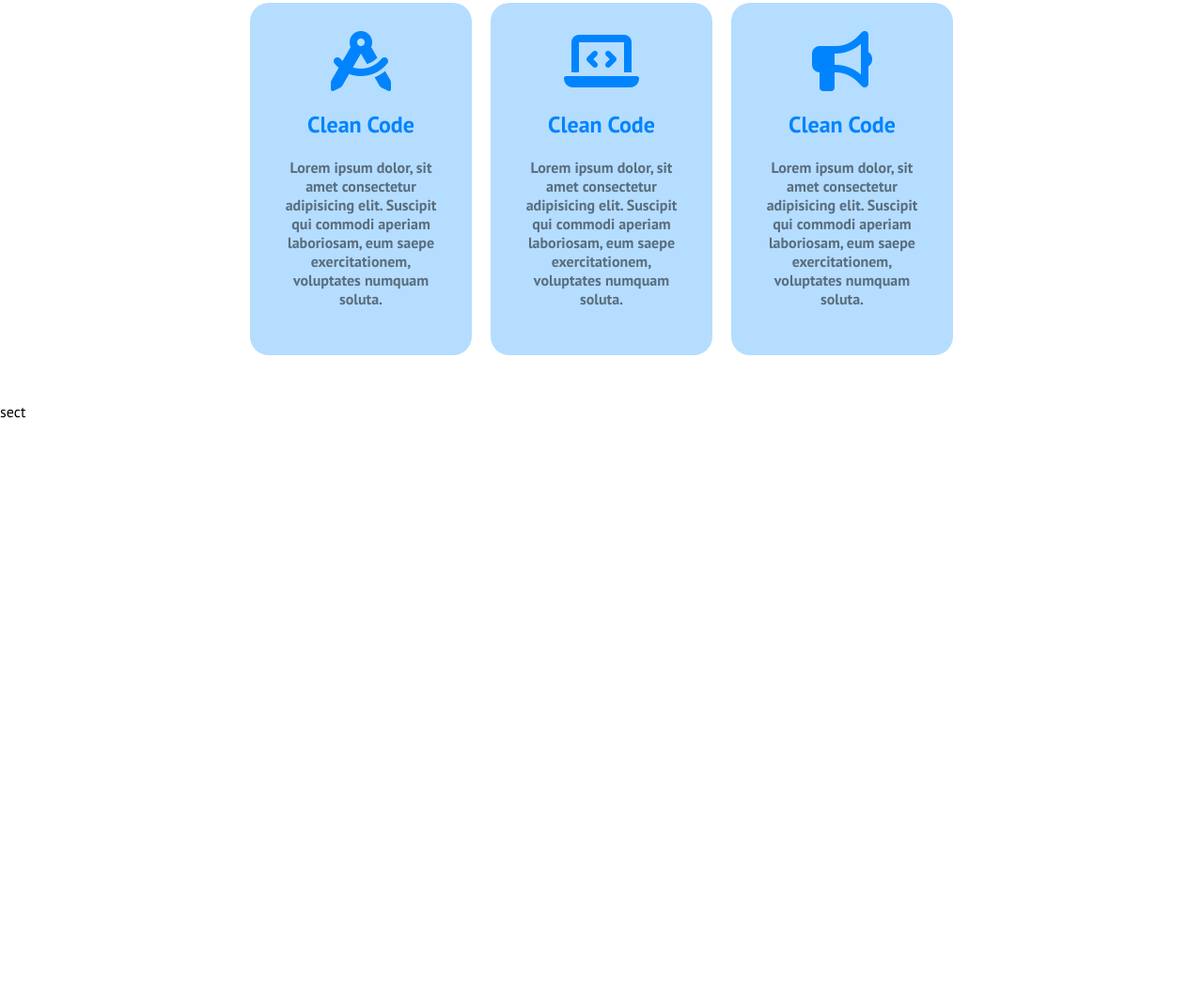
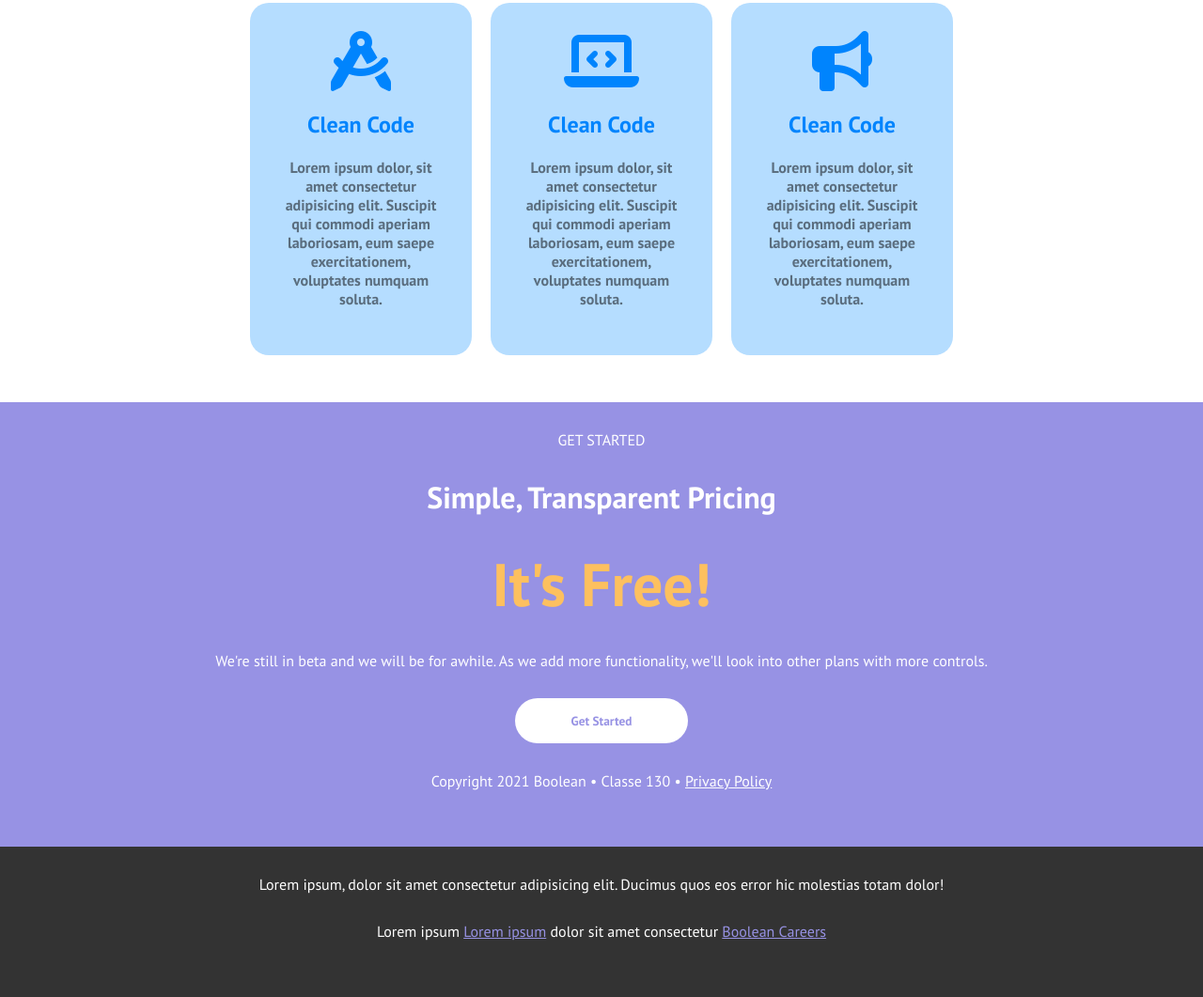
Before and after one commit to MargheritaMottana/htmlcss-responsive-layout, a plain HTML site: page index.html in a window 1280 px wide. Shown: the part 496-1557 px from the top of the page at 94% size. Before the commit the page ends 944 px from the top, so only its background shows below. Drawn offline with Linux system fonts and the light colour scheme.

Commit message:
- Correzioni della prima sezione main + responsive per desktop - Creazione Footer top e footer bottom versione mobile

```diff
--- a/css/style.css
+++ b/css/style.css
@@ -39,6 +39,7 @@ img {
     color: black;
     background-color: white;
     cursor: pointer;
+    display: inline-block;
 }
 
 .pill-button-blue {
@@ -142,6 +143,16 @@ main section {
     margin-bottom: 20px;
 }
 
+#intro .card div.img-phone {
+    display: flex;
+    align-items: flex-end;
+    margin-bottom: 0;
+}
+
+#intro .card .img-phone>* {
+    margin-bottom: 0;
+}
+
 #intro .i-blu {
     font-size: 4rem;
     color: #0084FD;
@@ -154,6 +165,57 @@ main section {
 #intro p {
     color: #5A6D7E;
     font-weight: bold;
+}
+
+/* FOOTER */
+
+#footer-top,
+#footer-bottom {
+    color: white;
+    text-align: center;
+    padding: 30px;
+}
+
+#footer-top>*,
+#footer-bottom>* {
+    margin-bottom: 30px;
+}
+
+/* footer top */
+
+#footer-top h2 {
+    font-size: 4rem;
+    color: #FDC05F;
+}
+
+#footer-top {
+    background-color: #9792E4;
+}
+
+#footer-top .false-title {
+    font-size: 2rem;
+    font-weight: bold;
+
+}
+
+#footer-top .pill-button-white {
+    font-weight: bold;
+    padding: 15px 60px;
+}
+
+#footer-top a {
+    color: white;
+    cursor: pointer;
+}
+
+/* footer bottom */
+
+#footer-bottom {
+    background-color: #333333;
+}
+
+#footer-bottom a {
+    color: #9792E4;
 }
 
 /*
--- a/index.html
+++ b/index.html
@@ -101,7 +101,7 @@
                                 </div>
 
                                 <!-- immagine -->
-                                <div>
+                                <div class="img-phone">
                                     <img src="./img/phone.png" alt="phone">
                                 </div>
 
@@ -212,7 +212,48 @@
     </main>
 
     <footer>
-        sect
+
+        <section id="footer-top">
+
+            <p>GET STARTED</p>
+
+            <p class="false-title">Simple, Transparent Pricing</p>
+
+            <h2>It's Free!</h2>
+
+            <p>
+                We're still in beta and we will be for awhile.
+                As we add more functionality, we'll look into other plans with more controls.
+            </p>
+
+            <button class="pill-button pill-button-white"> Get Started </button>
+
+            <p>
+                Copyright 2021 Boolean
+                •
+                Classe 130
+                •
+                <a href="#">Privacy Policy</a>
+            </p>
+
+        </section>
+
+        <section id="footer-bottom">
+
+            <p>
+                Lorem ipsum, dolor sit amet consectetur adipisicing elit. Ducimus quos eos error hic molestias totam
+                dolor!
+            </p>
+
+            <p>
+                Lorem ipsum
+                <a href="#">Lorem ipsum</a>
+                dolor sit amet consectetur
+                <a href="#">Boolean Careers</a>
+            </p>
+
+        </section>
+
     </footer>
 
 </body>
```
